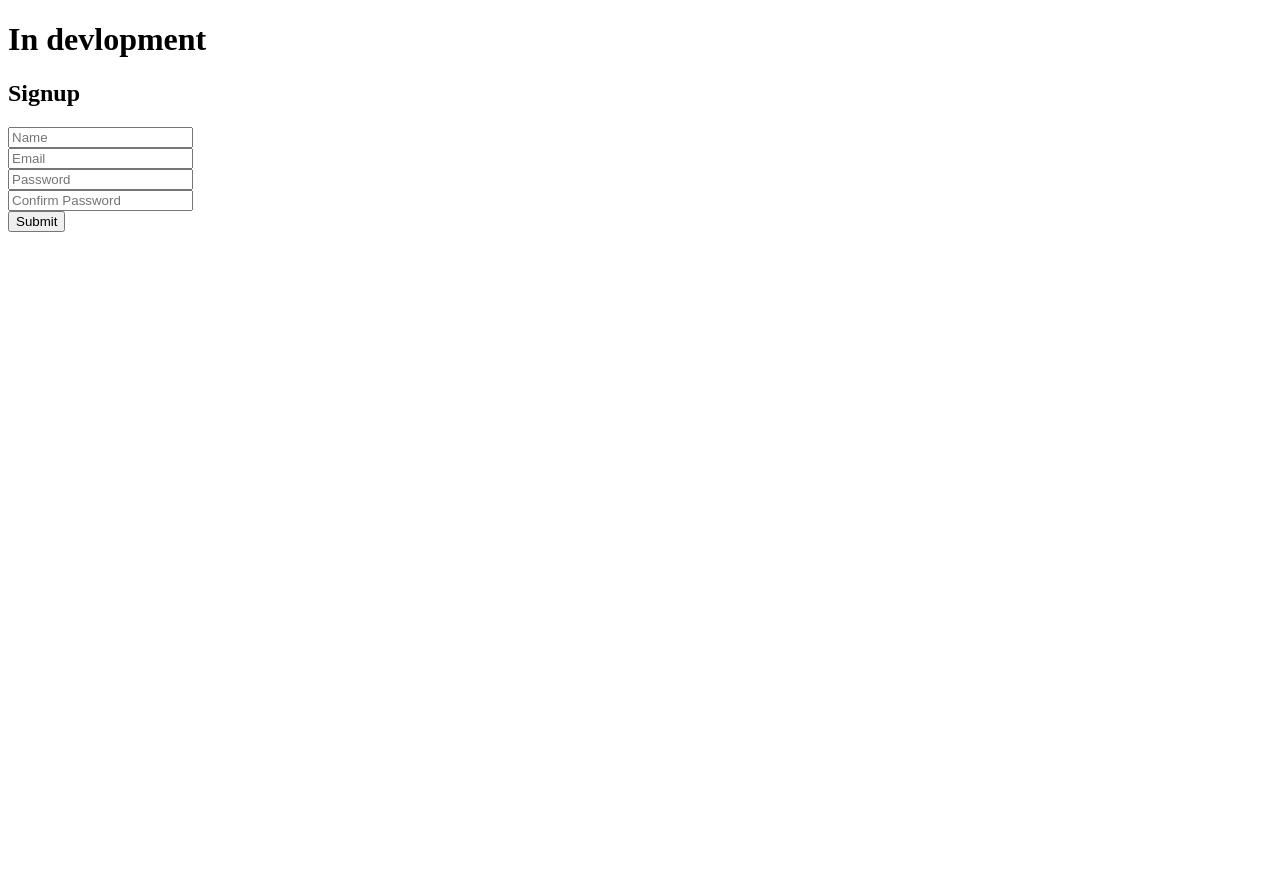
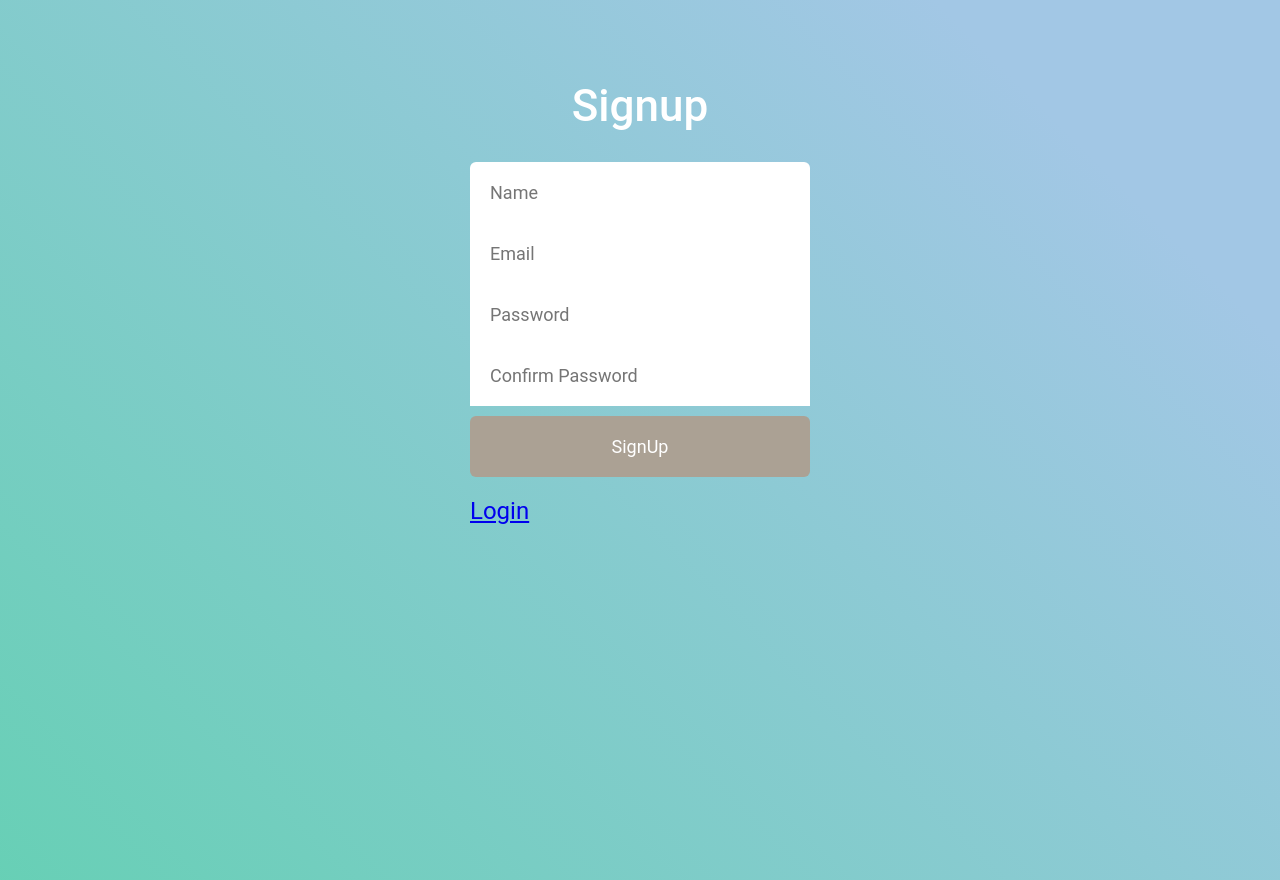
Before and after one commit to Sangammm/React-Apollo, a React (Create React App) app: page /signup in a window 1280 px wide. Before the commit the page ends 800 px from the top, so only its background shows below. Built offline with nearby package versions, Linux system fonts and the light colour scheme.

Commit message:
feat:signuppagedone

```diff
--- a/package.json
+++ b/package.json
@@ -4,9 +4,11 @@
   "private": true,
   "dependencies": {
     "apollo-boost": "^0.4.3",
+    "node-sass": "^4.12.0",
     "react": "^16.8.6",
     "react-apollo": "^2.5.8",
     "react-dom": "^16.8.6",
+    "react-router-dom": "^5.0.1",
     "react-scripts": "3.0.1"
   },
   "scripts": {
--- a/src/App.css
+++ /dev/null
@@ -1,24 +0,0 @@
-.App {
-  text-align: center;
-}
-
-.App-logo {
-  animation: App-logo-spin infinite 20s linear;
-  height: 40vmin;
-  pointer-events: none;
-}
-
-.App-header {
-  background-color: #282c34;
-  min-height: 100vh;
-  display: flex;
-  flex-direction: column;
-  align-items: center;
-  justify-content: center;
-  font-size: calc(10px + 2vmin);
-  color: white;
-}
-
-.App-link {
-  color: #61dafb;
-}
--- a/src/App.js
+++ b/src/App.js
@@ -1,5 +1,5 @@
 import React from "react";
-import "./App.css";
+import "./App.scss";
 import { client } from "./Apollo/apollo";
 import Routes from "./Routes";
 import { ApolloProvider } from "react-apollo";
--- /dev/null
+++ b/src/App.scss
@@ -0,0 +1,143 @@
+$font-family: "Roboto";
+$font-size: 24px;
+$color-primary: #aba194;
+
+* {
+  margin: 0;
+  padding: 0;
+  box-sizing: border-box;
+}
+
+body {
+  font-family: $font-family;
+  font-size: $font-size;
+  background-size: 200% 100% !important;
+  animation: move 3s ease infinite;
+  transform: translate3d(0, 0, 0);
+  background: linear-gradient(45deg, #49d49d 10%, #a2c7e5 90%);
+  height: 100vh;
+}
+
+.user {
+  width: 90%;
+  max-width: 340px;
+  margin: 10vh auto;
+}
+
+.user__header {
+  margin-top: 20px;
+  text-align: center;
+  opacity: 0;
+  transform: translate3d(0, 500px, 0);
+  animation: arrive 500ms ease-in-out 0.7s forwards;
+}
+
+.user__title {
+  font-size: $font-size + 20;
+  margin-bottom: -10px;
+  font-weight: 500;
+  color: white;
+  text-align: center;
+}
+
+.form {
+  margin-top: 40px;
+  border-radius: 6px;
+  overflow: hidden;
+  opacity: 0;
+  transform: translate3d(0, 500px, 0);
+  animation: arrive 500ms ease-in-out 0.9s forwards;
+}
+
+.form--no {
+  animation: NO 1s ease-in-out;
+  opacity: 1;
+  transform: translate3d(0, 0, 0);
+}
+
+.form__input {
+  display: block;
+  width: 100%;
+  padding: 20px;
+  font-family: $font-family;
+  -webkit-appearance: none;
+  border: 0;
+  outline: 0;
+  transition: 0.3s;
+  font-size: large;
+
+  &:focus {
+    background: darken(#fff, 3%);
+  }
+}
+
+.btn {
+  margin-top: 10px;
+  display: block;
+  width: 100%;
+  padding: 20px;
+  font-family: $font-family;
+  -webkit-appearance: none;
+  outline: 0;
+  border: 0;
+  color: white;
+  background: $color-primary;
+  transition: 0.3s;
+  border-radius: 6px;
+  font-size: large;
+
+  &:hover {
+    background: darken($color-primary, 5%);
+  }
+}
+
+@keyframes NO {
+  from,
+  to {
+    -webkit-transform: translate3d(0, 0, 0);
+    transform: translate3d(0, 0, 0);
+  }
+
+  10%,
+  30%,
+  50%,
+  70%,
+  90% {
+    -webkit-transform: translate3d(-10px, 0, 0);
+    transform: translate3d(-10px, 0, 0);
+  }
+
+  20%,
+  40%,
+  60%,
+  80% {
+    -webkit-transform: translate3d(10px, 0, 0);
+    transform: translate3d(10px, 0, 0);
+  }
+}
+
+@keyframes arrive {
+  0% {
+    opacity: 0;
+    transform: translate3d(0, 50px, 0);
+  }
+
+  100% {
+    opacity: 1;
+    transform: translate3d(0, 0, 0);
+  }
+}
+
+@keyframes move {
+  0% {
+    background-position: 0 0;
+  }
+
+  50% {
+    background-position: 100% 0;
+  }
+
+  100% {
+    background-position: 0 0;
+  }
+}
--- a/src/Components/Signin.js
+++ b/src/Components/Signin.js
@@ -1,10 +1,42 @@
+import { Link } from "react-router-dom";
 import React from "react";
 
 const Signin = () => {
   return (
-    <React.Fragment>
-      <h1>In devlopment</h1>
-    </React.Fragment>
+    <div className="user">
+      <div className="form">
+        <h1 className="user__title">SignIn</h1>
+        <form
+          className="form"
+          onSubmit={() => {
+            console.log();
+          }}
+        >
+          <div className="form__group">
+            <input
+              className="form__input"
+              type="email"
+              name="email"
+              placeholder="Email"
+            />
+          </div>
+          <div className="form__group">
+            <input
+              className="form__input"
+              type="password"
+              name="password"
+              autoComplete="true"
+              placeholder="Password"
+            />
+          </div>
+          <div>
+            <button type="submit" className="btn">
+              SignIn
+            </button>
+          </div>
+        </form>
+      </div>
+    </div>
   );
 };
 export default Signin;
--- a/src/Components/Signup.js
+++ b/src/Components/Signup.js
@@ -2,8 +2,9 @@ import React from "react";
 import { Form, withFormik, Field } from "formik";
 import gql from "graphql-tag";
 import * as yup from "yup";
-import { withApollo, Mutation } from "react-apollo";
-import { client } from "../Apollo/apollo";
+import { Mutation } from "react-apollo";
+import { withRouter, Link } from "react-router-dom";
+
 export const SIGNUP = gql`
   mutation signup($name: String!, $email: String!, $password: String!) {
     signup(name: $name, email: $email, password: $password) {
@@ -11,39 +12,80 @@ export const SIGNUP = gql`
     }
   }
 `;
-const Signupform = ({ values, errors, touched, handleChange, client }) => (
-  <Mutation mutation={SIGNUP}>
-    {(signup, { data }) => (
+const Signupform = ({ values, errors, touched, history }) => {
+  let errordesign = {
+    background: "pink"
+  };
+
+  return (
+    <div className="user">
+      <Mutation
+        mutation={SIGNUP}
+        onCompleted={({ signup }) => {
+          localStorage.setItem("token", signup.token);
+          console.log("done signup", signup);
+          history.replace("/");
+        }}
+      >
+        {(signup, { error, loading }) => (
           <div className="form">
-        <h2>Signup</h2>
-        {console.log(client)}
-        <Form>
-          <div>
+            <h1 className="user__title">Signup</h1>
+            <Form className="form">
+              <div className="form__group" style={errordesign}>
                 {touched.name && errors.name && <p>{errors.name}</p>}
-            <Field type="text" name="name" placeholder="Name" />
+                <Field
+                  className="form__input"
+                  type="text"
+                  name="name"
+                  placeholder="Name"
+                />
               </div>
-          <div>
+              <div className="form__group" style={errordesign}>
                 {touched.email && errors.email && <p>{errors.email}</p>}
-            <Field type="email" name="email" placeholder="Email" />
+                <Field
+                  className="form__input"
+                  type="email"
+                  name="email"
+                  placeholder="Email"
+                />
               </div>
-          <div>
-            {touched.password && errors.password && <p>{errors.password}</p>}
-            <Field type="password" name="password" placeholder="Password" />
+              <div className="form__group" style={errordesign}>
+                {touched.password && errors.password && (
+                  <p>{errors.password}</p>
+                )}
+                <Field
+                  className="form__input"
+                  type="password"
+                  name="password"
+                  autoComplete="true"
+                  placeholder="Password"
+                />
               </div>
-          <div>
+              <div className="form__group" style={errordesign}>
                 {touched.confirmpassword && errors.confirmpassword && (
                   <p>{errors.confirmpassword}</p>
                 )}
                 <Field
+                  className="form__input"
                   type="password"
                   name="confirmpassword"
                   placeholder="Confirm Password"
+                  autoComplete="true"
                 />
               </div>
+
               <button
+                disabled={loading}
+                className="btn"
                 type="submit"
                 onClick={() => {
-              if (!(errors.email && errors.password && errors.name)) {
+                  if (
+                    !(errors.email && errors.password && errors.name) &&
+                    values.email &&
+                    values.password &&
+                    values.email &&
+                    values.confirmpassword
+                  ) {
                     signup({
                       variables: {
                         name: values.name,
@@ -54,13 +96,20 @@ const Signupform = ({ values, errors, touched, handleChange, client }) => (
                   }
                 }}
               >
-            Submit
+                SignUp
               </button>
+              <p className="user__header" />
+              {error && console.log(error)}
             </Form>
           </div>
         )}
       </Mutation>
+      <Link className="user__header" to="/">
+        Login
+      </Link>
+    </div>
   );
+};
 
 const Signup = withFormik({
   mapPropsToValues() {
@@ -80,11 +129,11 @@ const Signup = withFormik({
     password: yup
       .string()
       .required("Password Required!!")
-      .min(6),
+      .min(6, "Password Too Short"),
     confirmpassword: yup
       .string()
       .oneOf([yup.ref("password"), null], "Passwords must match")
   })
 })(Signupform);
 
-export default withApollo(Signup);
+export default withRouter(Signup);
--- a/src/Routes.js
+++ b/src/Routes.js
@@ -7,7 +7,7 @@ import Home from "./Components/Home";
 const Routes = () => {
   return (
     <BrowserRouter>
-      <Route path="/" component={Signin} />
+      <Route exact path="/" component={Signin} />
       <Route path="/signup" component={Signup} />
       <Route path="/home" component={Home} />
     </BrowserRouter>
```
Also changed, not shown: src/zzz.txt (added), 1 other file (tests, documents, lock files or other folders). Lines whose indentation alone changed are shown as unchanged.
